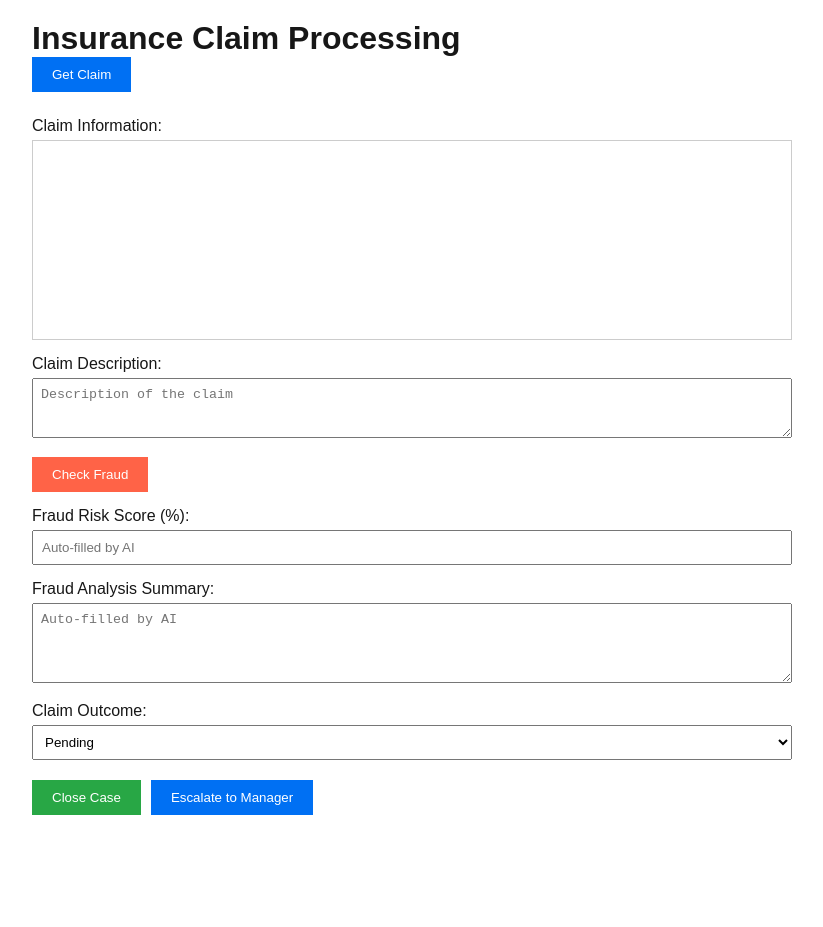
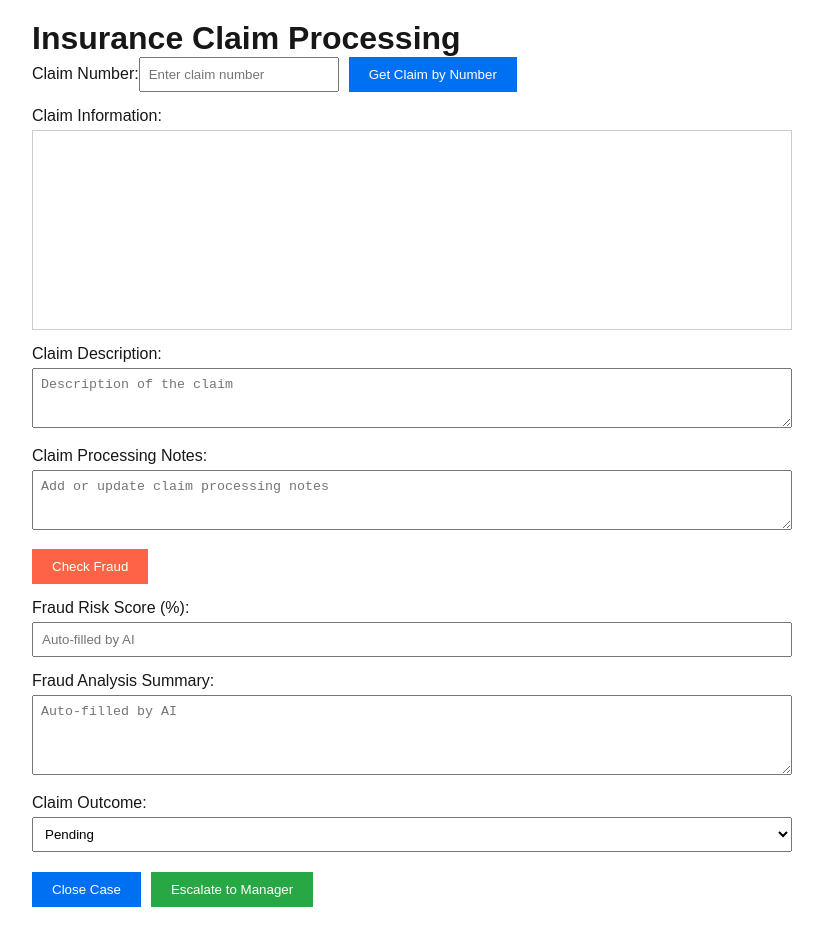
Before and after one commit to AlanDataPortfolio/ey-azure-fn-pipeline, a Next.js app in the folder src/webapp/: page / in a window 1280 px wide. Shown: the whole page, without its empty margins (228-1051 px from the left). Before the commit the page ends 835 px from the top, so only its background shows below. Built offline with nearby package versions, Linux system fonts and the light colour scheme.

Commit message:
#70 Updated webstie and api calls undefined error

```diff
--- a/src/webapp/pages/api/getClaim.js
+++ b/src/webapp/pages/api/getClaim.js
@@ -2,35 +2,42 @@
 
 import fs from 'fs';
 import path from 'path';
-import csv from 'csv-parser';
+import csvParser from 'csv-parser';
 
 export default async function handler(req, res) {
+  const { claimId } = req.query; // Get claimId from query params (if provided)
+  const csvFilePath = path.join(process.cwd(), 'claims.csv'); // Path to the CSV file
+
   const claims = [];
-  const filePath = path.join(process.cwd(), 'claims.csv');
 
-  // Read the CSV file
-  fs.createReadStream(filePath)
-    .pipe(csv({
-      mapHeaders: ({ header }) => header.trim().toLowerCase() // Normalize header names
-    }))
+  try {
+    // Read the CSV file and parse the claims data
+    fs.createReadStream(csvFilePath)
+      .pipe(csvParser())
       .on('data', (row) => {
         claims.push(row);
       })
       .on('end', () => {
-      // Find the first claim with status "open" and outcome "pending"
-      const openClaim = claims.find(claim =>
-        claim.claimstatus && claim.claimstatus.toLowerCase() === 'open' &&
-        claim.claimoutcome && claim.claimoutcome.toLowerCase() === 'pending'
+        let claim;
+
+        // Check if a specific claimId is provided for fetching
+        if (claimId) {
+          claim = claims.find((row) => row.claimID === claimId);
+        } else {
+          // Find the first claim with "open" status and "pending" outcome
+          claim = claims.find(
+            (row) => row.claimStatus === 'open' && row.claimOutcome === 'pending'
           );
+        }
 
-      if (openClaim) {
-        res.status(200).json(openClaim);
+        if (claim) {
+          res.status(200).json(claim);
         } else {
-        res.status(404).json({ message: 'No open and pending claim found' });
+          res.status(404).json({ message: 'No open/pending claim found' });
         }
-    })
-    .on('error', (error) => {
+      });
+  } catch (error) {
     console.error('Error reading the CSV file:', error);
-      res.status(500).json({ message: 'Error reading the CSV file' });
-    });
+    res.status(500).json({ message: 'Error reading the claims data' });
   }
+}
--- a/src/webapp/pages/api/updateClaim.js
+++ b/src/webapp/pages/api/updateClaim.js
@@ -5,50 +5,52 @@ import path from 'path';
 import csvParser from 'csv-parser';
 import { parse } from 'json2csv';
 
-// Function to update the claim in the CSV file
-async function updateCSV(claimId, newStatus, newOutcome) {
-  const filePath = path.resolve('./claims.csv');
-  const updatedRows = [];
-  let headers;
+export default async function handler(req, res) {
+  const { claimId, claimStatus, claimOutcome, claimNotes, fraudChance, fraudAnalysis } = req.body;
+  const csvFilePath = path.join(process.cwd(), 'claims.csv'); // Path to the CSV file
 
-  // Read the CSV file and update the relevant claim
-  return new Promise((resolve, reject) => {
-    fs.createReadStream(filePath)
+  const claims = [];
+
+  try {
+    // Read and parse the existing CSV data
+    fs.createReadStream(csvFilePath)
       .pipe(csvParser())
-      .on('headers', (headerArray) => {
-        headers = headerArray; // Store header row
-      })
       .on('data', (row) => {
-        if (row.claimID === claimId) {
-          // Update the claim's status and outcome
-          row.claimStatus = newStatus;
-          row.claimOutcome = newOutcome;
-        }
-        updatedRows.push(row);
+        claims.push(row);
       })
       .on('end', () => {
-        // Write the updated rows back to the CSV file
-        const csvData = parse(updatedRows, { fields: headers });
-        fs.writeFileSync(filePath, csvData);
-        resolve('Claim updated successfully');
-      })
-      .on('error', (error) => {
-        reject(error);
+        let updated = false;
+
+        // Update the claim with the matching claimId
+        const updatedClaims = claims.map((claim) => {
+          if (claim.claimID === claimId) {
+            updated = true;
+            return {
+              ...claim,
+              claimStatus: claimStatus || claim.claimStatus,
+              claimOutcome: claimOutcome || claim.claimOutcome,
+              claimNotes: claimNotes || claim.claimNotes,
+              fraudChance: fraudChance || claim.fraudChance,
+              fraudAnalysis: fraudAnalysis || claim.fraudAnalysis,
+            };
+          }
+          return claim;
+        });
+
+        if (!updated) {
+          return res.status(404).json({ message: 'Claim not found' });
+        }
+
+        // Convert updated claims data back to CSV format
+        const csv = parse(updatedClaims, { fields: Object.keys(updatedClaims[0]) });
+
+        // Write the updated CSV back to file
+        fs.writeFileSync(csvFilePath, csv);
+
+        res.status(200).json({ message: 'Claim updated successfully' });
       });
-  });
-}
-
-export default async function handler(req, res) {
-  if (req.method === 'POST') {
-    const { claimId, claimStatus, claimOutcome } = req.body;
-
-    try {
-      const message = await updateCSV(claimId, claimStatus, claimOutcome);
-      res.status(200).json({ message });
-    } catch (error) {
-      res.status(500).json({ message: 'Error updating claim', error: error.message });
-    }
-  } else {
-    res.status(405).json({ message: 'Method not allowed' });
+  } catch (error) {
+    console.error('Error updating the claim:', error);
+    res.status(500).json({ message: 'Error updating the claim' });
   }
 }
--- a/src/webapp/pages/index.js
+++ b/src/webapp/pages/index.js
@@ -5,15 +5,17 @@ import { useState } from 'react';
 export default function Home() {
   const [claimDetails, setClaimDetails] = useState('');
   const [fraudScore, setFraudScore] = useState('');
-  const [fraudEvaluation, setFraudEvaluation] = useState('');
+  const [fraudAnalysis, setFraudAnalysis] = useState('');
   const [claimOutcome, setClaimOutcome] = useState('');
+  const [claimNotes, setClaimNotes] = useState(''); // New field for claim notes
   const [claimDescription, setClaimDescription] = useState('');
-  const [claimId, setClaimId] = useState(null); // Store the current Claim ID
+  const [claimId, setClaimId] = useState(null); // Store the current Claim ID for saving
+  const [searchClaimId, setSearchClaimId] = useState(''); // New field for searching by claim ID
 
   // Function to fetch the first open and pending claim from the API
-  const getClaim = async () => {
+  const getClaim = async (claimNumber = null) => {
     try {
-      const response = await fetch('/api/getClaim');
+      const response = await fetch(`/api/getClaim${claimNumber ? '?claimId=' + claimNumber : ''}`);
       const data = await response.json();
       if (response.ok) {
         setClaimId(data.claimid); // Save Claim ID for updates
@@ -43,8 +45,9 @@ export default function Home() {
         );
         setClaimOutcome(data.claimoutcome || 'pending');
         setClaimDescription(data.claimdescription || 'No description provided');
-        setFraudScore('N/A');
-        setFraudEvaluation('N/A');
+        setFraudScore(data.fraudChance || 'N/A');
+        setFraudAnalysis(data.fraudAnalysis || 'N/A');
+        setClaimNotes(data.claimNotes || 'No notes available'); // Populate claim notes
         alert('Claim data fetched successfully');
       } else {
         alert(data.message);
@@ -55,7 +58,7 @@ export default function Home() {
     }
   };
 
-  // Function to update the claim outcome and status
+  // Function to update the claim outcome, status, and notes
   const updateClaim = async (newOutcome) => {
     if (!claimId) {
       alert('No claim selected to update');
@@ -77,6 +80,9 @@ export default function Home() {
           claimId,
           claimStatus: newStatus,
           claimOutcome: newOutcome,
+          claimNotes, // Include claimNotes in the update
+          fraudChance: fraudScore, // Include fraudChance
+          fraudAnalysis // Include fraudAnalysis
         }),
       });
 
@@ -99,7 +105,8 @@ export default function Home() {
     setClaimDetails('');
     setClaimDescription('');
     setFraudScore('');
-    setFraudEvaluation('');
+    setFraudAnalysis('');
+    setClaimNotes('');
     setClaimId(null);
     setClaimOutcome('pending');
   };
@@ -108,21 +115,30 @@ export default function Home() {
     <div style={{ padding: "20px", maxWidth: "800px", margin: "auto" }}>
       <h1>Insurance Claim Processing</h1>
       <form>
-        {/* Get Claim Button */}
+        {/* Claim Number Search */}
         <div style={{ marginBottom: "15px" }}>
+          <label htmlFor="searchClaimId">Claim Number:</label>
+          <input
+            type="text"
+            id="searchClaimId"
+            name="searchClaimId"
+            value={searchClaimId}
+            onChange={(e) => setSearchClaimId(e.target.value)}
+            placeholder="Enter claim number"
+            style={{ width: "200px", padding: "8px", marginRight: "10px" }}
+          />
           <button
             type="button"
-            onClick={getClaim}
+            onClick={() => getClaim(searchClaimId)}
             style={{
               padding: "10px 20px",
               backgroundColor: "#0070f3",
               color: "white",
               border: "none",
               cursor: "pointer",
-              marginBottom: "10px",
             }}
           >
-            Get Claim
+            Get Claim by Number
           </button>
         </div>
 
@@ -163,6 +179,19 @@ export default function Home() {
           />
         </div>
 
+        {/* Claim Processing Notes */}
+        <div style={{ marginBottom: "15px" }}>
+          <label htmlFor="claimNotes">Claim Processing Notes:</label>
+          <textarea
+            id="claimNotes"
+            name="claimNotes"
+            value={claimNotes}
+            onChange={(e) => setClaimNotes(e.target.value)}
+            placeholder="Add or update claim processing notes"
+            style={{ width: "100%", padding: "8px", marginTop: "5px", height: "60px" }}
+          />
+        </div>
+
         {/* Check Fraud Button */}
         <div style={{ marginBottom: "15px" }}>
           <button
@@ -195,11 +224,11 @@ export default function Home() {
 
         {/* Fraud Evaluation Summary */}
         <div style={{ marginBottom: "15px" }}>
-          <label htmlFor="fraudEvaluation">Fraud Analysis Summary:</label>
+          <label htmlFor="fraudAnalysis">Fraud Analysis Summary:</label>
           <textarea
-            id="fraudEvaluation"
-            name="fraudEvaluation"
-            value={fraudEvaluation}
+            id="fraudAnalysis"
+            name="fraudAnalysis"
+            value={fraudAnalysis}
             placeholder="Auto-filled by AI"
             style={{ width: "100%", padding: "8px", marginTop: "5px", height: "80px" }}
             readOnly
@@ -207,7 +236,8 @@ export default function Home() {
         </div>
 
         {/* Claim Outcome */}
-        <div style={{ marginBottom: "15px" }}>
+        <div style={{ display: "flex", gap: "10px", marginBottom: "15px" }}>
+          <div style={{ flex: 1 }}>
             <label htmlFor="claimOutcome">Claim Outcome:</label>
             <select
               id="claimOutcome"
@@ -222,6 +252,7 @@ export default function Home() {
               <option value="denied">Denied</option>
             </select>
           </div>
+        </div>
 
         <div style={{ marginTop: "20px" }}>
           <button
@@ -229,7 +260,7 @@ export default function Home() {
             onClick={() => updateClaim(claimOutcome)}
             style={{
               padding: "10px 20px",
-              backgroundColor: "#28a745",
+              backgroundColor: "#0070f3",
               color: "white",
               border: "none",
               cursor: "pointer",
@@ -240,10 +271,10 @@ export default function Home() {
           </button>
           <button
             type="button"
-            onClick={() => updateClaim("escalated")}
+            onClick={() => updateClaim('escalated')}
             style={{
               padding: "10px 20px",
-              backgroundColor: "#0070f3",
+              backgroundColor: "#28a745",
               color: "white",
               border: "none",
               cursor: "pointer",
```
Also changed, not shown: src/webapp/claims.csv. Lines whose indentation alone changed are shown as unchanged.
